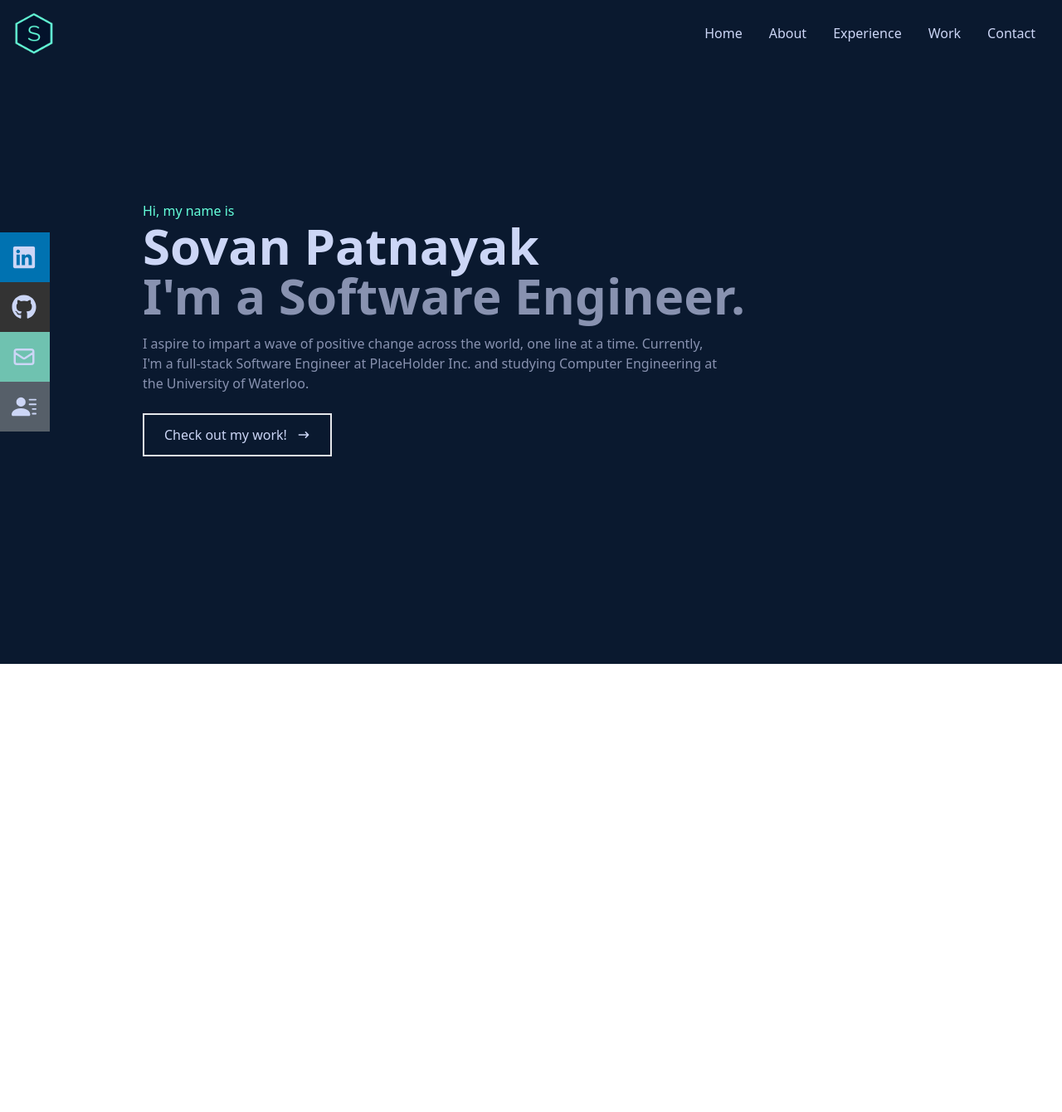
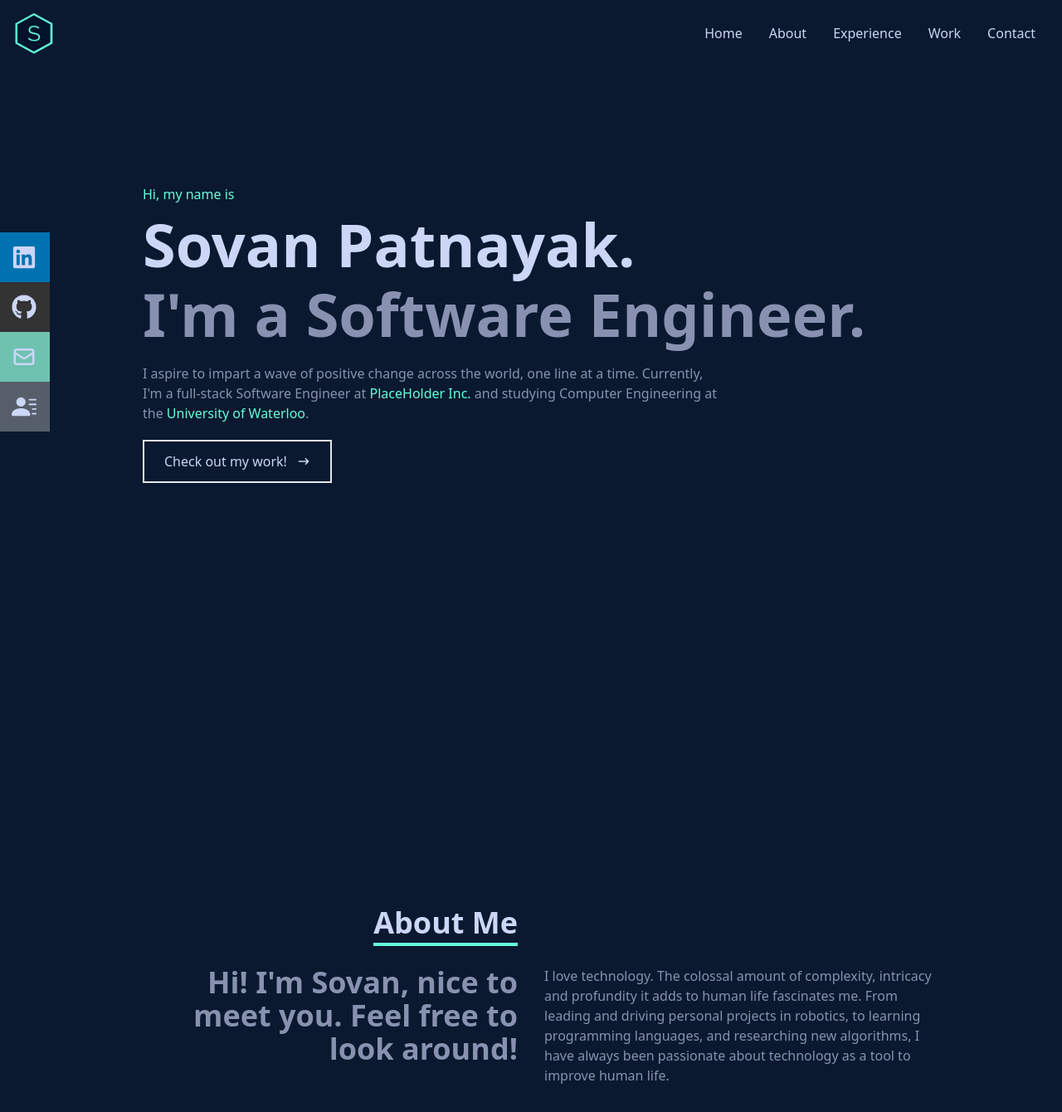
Before and after one commit to sovanp/sovanp.github.io, a React (Create React App) app: page / in a window 1280 px wide. Shown: the top 1340 px of the page at 83% size. Before the commit the page ends 800 px from the top, so only its background shows below. Built offline with nearby package versions, Linux system fonts and the light colour scheme.

Commit message:
Completed About page and updated links

```diff
--- a/src/App.js
+++ b/src/App.js
@@ -1,3 +1,4 @@
+import About from "./components/About"
 import { Home } from "./components/Home"
 import Navbar from "./components/Navbar"
 
@@ -6,6 +7,7 @@ function App() {
     <div>
       <Navbar />
       <Home />
+      <About />
     </div>
   )
 }
--- /dev/null
+++ b/src/components/About.js
@@ -0,0 +1,34 @@
+import React from "react"
+
+const About = () => {
+  return (
+    <div name="about" className="w-full h-screen bg-[#0a192f] text-[#ccd6f6]">
+      <div className="flex flex-col justify-center items-center w-full h-full">
+        <div className="max-w-[1000px] w-full grid grid-cols-2 gap-8">
+          <div className="sm:text-right pb-8 pl-4">
+            <p className="text-4xl font-bold inline border-b-4 border-[#64ffda]">
+              About Me
+            </p>
+          </div>
+          <div></div>
+        </div>
+        <div className="max-w-[1000px] w-full grid sm:grid-cols-2 gap-8 px-4 text-[#8892b0]">
+          <div className="sm:text-right text-4xl font-bold">
+            <p>Hi! I'm Sovan, nice to meet you. Feel free to look around!</p>
+          </div>
+          <div>
+            <p>
+              I love technology. The colossal amount of complexity, intricacy
+              and profundity it adds to human life fascinates me. From leading
+              and driving personal projects in robotics, to learning programming
+              languages, and researching new algorithms, I have always been
+              passionate about technology as a tool to improve human life.
+            </p>
+          </div>
+        </div>
+      </div>
+    </div>
+  )
+}
+
+export default About
--- a/src/components/Home.js
+++ b/src/components/Home.js
@@ -6,18 +6,19 @@ export const Home = () => {
     <div name="home" className="w-full h-screen bg-[#0a192f]">
       {/* Container */}
       <div className="max-w-[1000px] mx-auto px-8 flex flex-col justify-center h-full">
-        <p className="text-[#64ffda]">Hi, my name is</p>
-        <h1 className="text-4xl sm:text-6xl font-bold text-[#ccd6f6]">
-          Sovan Patnayak
+        <p className="text-[#64ffda] py-3">Hi, my name is</p>
+        <h1 className="text-4xl sm:text-7xl font-bold text-[#ccd6f6]">
+          Sovan Patnayak.
         </h1>
-        <h2 className="text-4xl sm:text-6xl font-bold text-[#8892b0]">
+        <h2 className="text-4xl sm:text-7xl py-3 font-bold text-[#8892b0]">
           I'm a Software Engineer.
         </h2>
-        <p className="text-[#8892b0] py-4 max-w-[700px]">
+        <p className="text-[#8892b0] py-3 max-w-[700px]">
           I aspire to impart a wave of positive change across the world, one
           line at a time. Currently, I'm a full-stack Software Engineer at
-          PlaceHolder Inc. and studying Computer Engineering at the University
-          of Waterloo.
+          <span className="text-[#64ffda]"> PlaceHolder Inc.</span> and studying
+          Computer Engineering at the
+          <span className="text-[#64ffda]"> University of Waterloo</span>.
         </p>
         <div>
           <button className="text-[#ccd6f6] group border-2 px-6 py-3 my-2 flex items-center hover:text-[#64ffda] hover:border-[#64ffda]">
--- a/src/components/Navbar.js
+++ b/src/components/Navbar.js
@@ -49,8 +49,7 @@ const Navbar = () => {
           <li className="w-[160px] h-[60px] flex justify-between items-center ml-[-100px] hover:ml-[-10px] duration-300 bg-[#0072b1]">
             <a
               className="flex justify-between items-center w-full text-[#ccd6f6]"
-              b
-              href="/"
+              href="https://www.linkedin.com/in/sovan-patnayak/"
             >
               LinkedIn <FaLinkedin size={30} />
             </a>
@@ -58,8 +57,7 @@ const Navbar = () => {
           <li className="w-[160px] h-[60px] flex justify-between items-center ml-[-100px] hover:ml-[-10px] duration-300 bg-[#333]">
             <a
               className="flex justify-between items-center w-full text-[#ccd6f6]"
-              b
-              href="/"
+              href="https://github.com/sovanp"
             >
               GitHub <FaGithub size={30} />
             </a>
@@ -67,8 +65,7 @@ const Navbar = () => {
           <li className="w-[160px] h-[60px] flex justify-between items-center ml-[-100px] hover:ml-[-10px] duration-300 bg-[#6fc2b0]">
             <a
               className="flex justify-between items-center w-full text-[#ccd6f6]"
-              b
-              href="/"
+              href="mailto: sovanpatnayak@gmail.com"
             >
               Email <HiOutlineMail size={30} />
             </a>
@@ -76,8 +73,8 @@ const Navbar = () => {
           <li className="w-[160px] h-[60px] flex justify-between items-center ml-[-100px] hover:ml-[-10px] duration-300 bg-[#565f69]">
             <a
               className="flex justify-between items-center w-full text-[#ccd6f6]"
-              b
-              href="/"
+              href="/home/spatnayak/personal/sovanp/src/assets/sp-resume-W22-v2.pdf"
+              download="sovan-patnayak-resume.pdf"
             >
               Resume <BsFillPersonLinesFill size={30} />
             </a>
```
Also changed, not shown: 1 other file (tests, documents, lock files or other folders).
